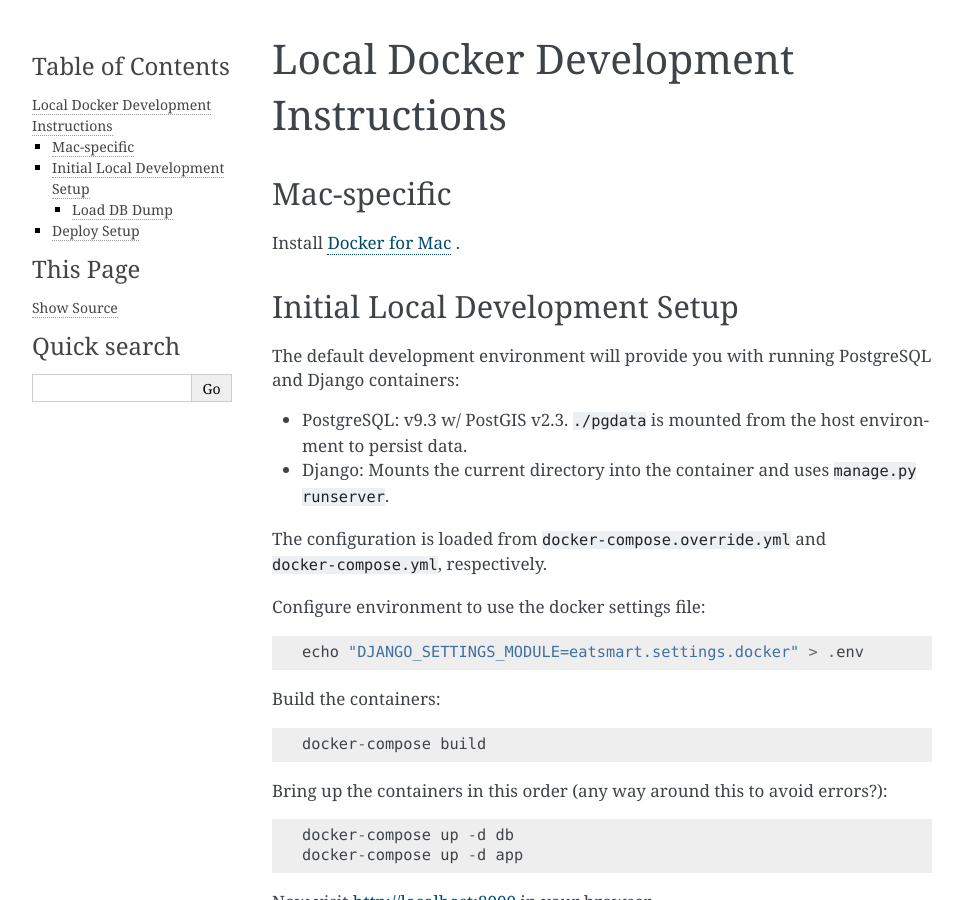
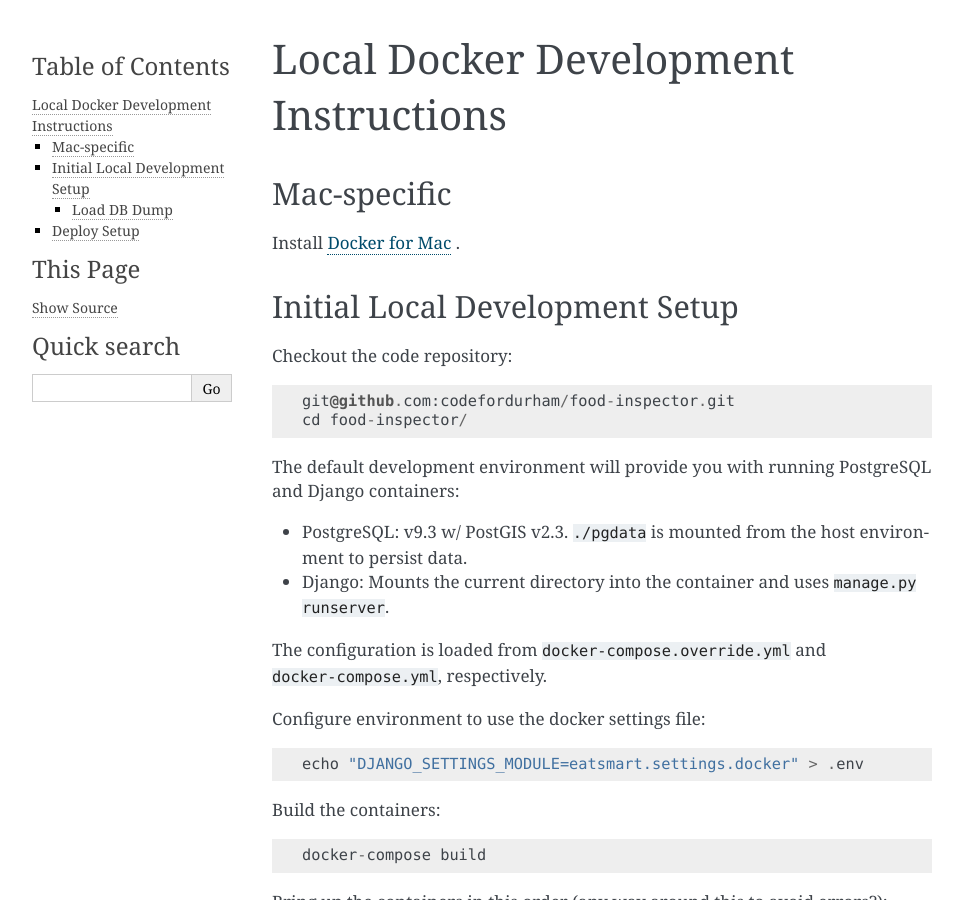
Before and after one commit to codefordurham/food-inspector, a Sphinx documentation site: the page built from docs/docker.rst, in a window 1280 px wide and 900 px high. Shown: the whole window, without its empty margins (148-1111 px from the left). Built offline with Sphinx 7.4.7, drawn with Linux system fonts in a browser that asks for light colours; pages that are not in the unit, such as notebooks, are missing from menus.

Commit message:
Update docker.rst

```diff
--- a/docs/docker.rst
+++ b/docs/docker.rst
@@ -10,6 +10,11 @@ Install `Docker for Mac <https://www.docker.com/docker-mac>`_ .
 
 Initial Local Development Setup
 -------------------------------
+
+Checkout the code repository::
+
+  git@github.com:codefordurham/food-inspector.git
+  cd food-inspector/
 
 The default development environment will provide you with running PostgreSQL and Django containers:
 
```
